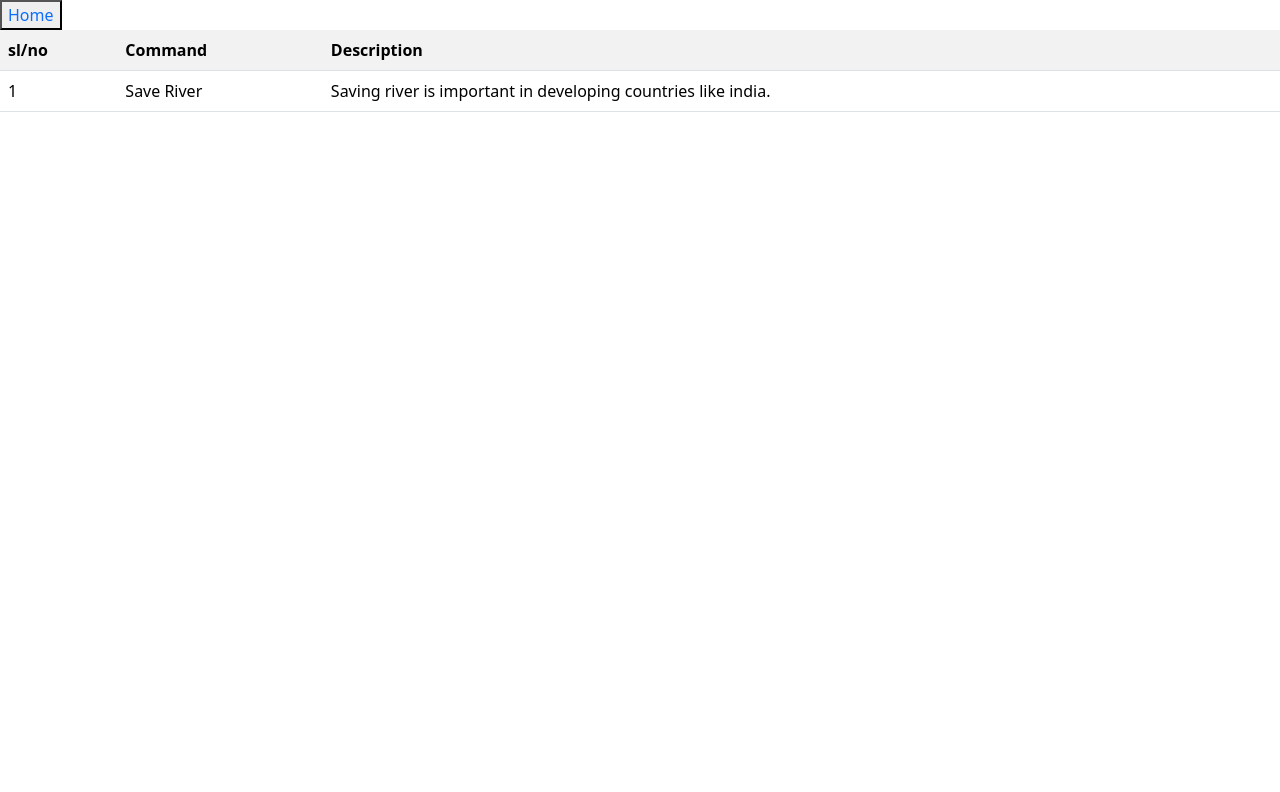
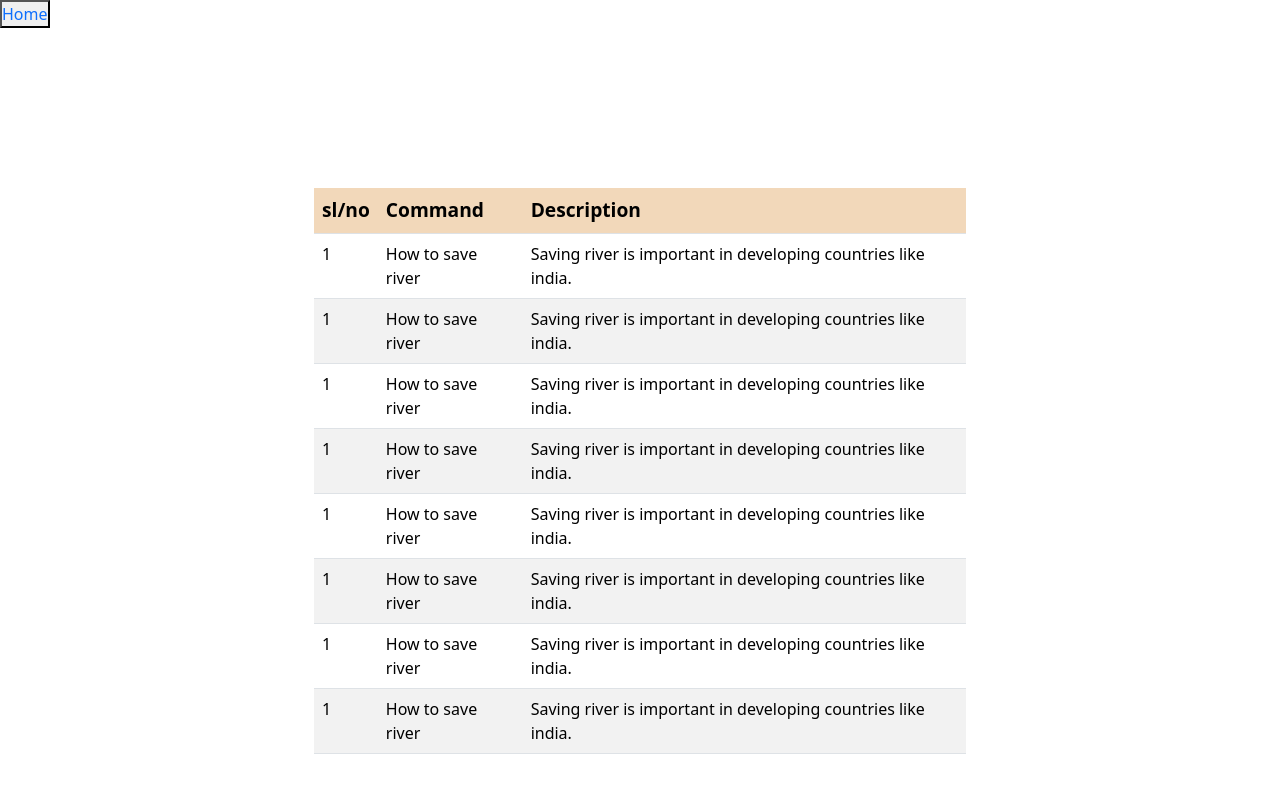
Before and after one commit to PintaRam/RiverConnect, a plain HTML site: page Frontend/HTML/Help.html in a window 1280 px wide. Drawn offline with nearby package versions, Linux system fonts and the light colour scheme.

Commit message:
help_section update

```diff
--- a/Frontend/CSS/style.css
+++ b/Frontend/CSS/style.css
@@ -109,3 +109,28 @@
     background: linear-gradient(300deg,rgb(241, 255, 44),rgb(102, 255, 102),rgb(48, 200, 255));
     margin: 40px;
 }
+
+
+/* help section */
+
+.help-container{
+    align-items: center;
+    justify-content: center;
+}
+#tb{
+   width: 50%;
+   height: 80%;
+    /* margin-left: 22rem;
+    margin-right: 10rem;*/
+    margin-top:10rem;
+    background-color: aquamarine;
+}
+#tb tr th{
+            background-color: bisque;
+            font-size: larger;
+
+}
+#tb tr:nth-child(odd){
+    background-color: aqua;
+
+}
--- a/Frontend/HTML/Help.html
+++ b/Frontend/HTML/Help.html
@@ -7,10 +7,12 @@
     <link rel="icon" href="../Img/help.jpeg">
     <link href="https://cdn.jsdelivr.net/npm/bootstrap@5.3.3/dist/css/bootstrap.min.css" rel="stylesheet" integrity="sha384-QWTKZyjpPEjISv5WaRU9OFeRpok6YctnYmDr5pNlyT2bRjXh0JMhjY6hW+ALEwIH" crossorigin="anonymous">
     <script src="https://cdn.jsdelivr.net/npm/bootstrap@5.3.3/dist/js/bootstrap.bundle.min.js" integrity="sha384-YvpcrYf0tY3lHB60NNkmXc5s9fDVZLESaAA55NDzOxhy9GkcIdslK1eN7N6jIeHz" crossorigin="anonymous"></script>
+    <link rel="stylesheet" href="../CSS/style.css">
 </head>
 <body>
     <button style="color: aqua;"><a href="../HTML/index.html" style="text-decoration: none;">Home</a></button>
-    <table class=" table table-striped">
+    <div class="row help-container">
+    <table class="table table-striped" id ="tb">
         <tr>
             <th>sl/no</th>
             <th>Command</th>
@@ -18,9 +20,45 @@
         </tr>
         <tr>
             <td>1</td>
-            <td>Save River</td>
+            <td>How to save river</td>
+            <td>Saving river is important in developing countries like india.</td>
+        </tr>
+        <tr>
+            <td>1</td>
+            <td>How to save river</td>
+            <td>Saving river is important in developing countries like india.</td>
+        </tr>
+        <tr>
+            <td>1</td>
+            <td>How to save river</td>
+            <td>Saving river is important in developing countries like india.</td>
+        </tr>
+        <tr>
+            <td>1</td>
+            <td>How to save river</td>
+            <td>Saving river is important in developing countries like india.</td>
+        </tr>
+        <tr>
+            <td>1</td>
+            <td>How to save river</td>
+            <td>Saving river is important in developing countries like india.</td>
+        </tr>
+        <tr>
+            <td>1</td>
+            <td>How to save river</td>
+            <td>Saving river is important in developing countries like india.</td>
+        </tr>
+        <tr>
+            <td>1</td>
+            <td>How to save river</td>
+            <td>Saving river is important in developing countries like india.</td>
+        </tr>
+        <tr>
+            <td>1</td>
+            <td>How to save river</td>
             <td>Saving river is important in developing countries like india.</td>
         </tr>
       </table>
+    </div>
 </body>
 </html>
```
